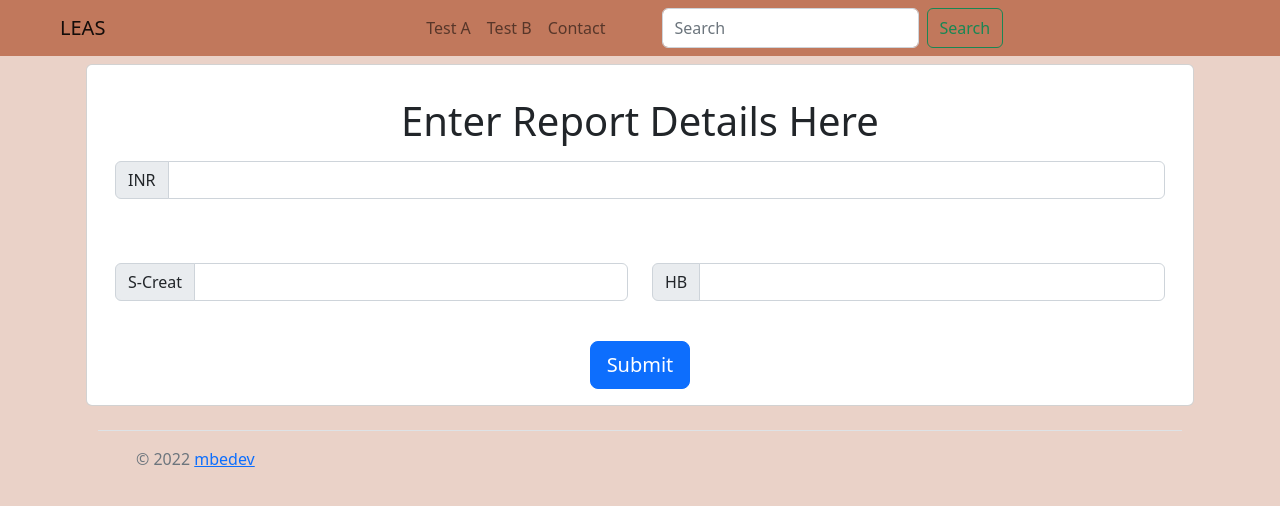
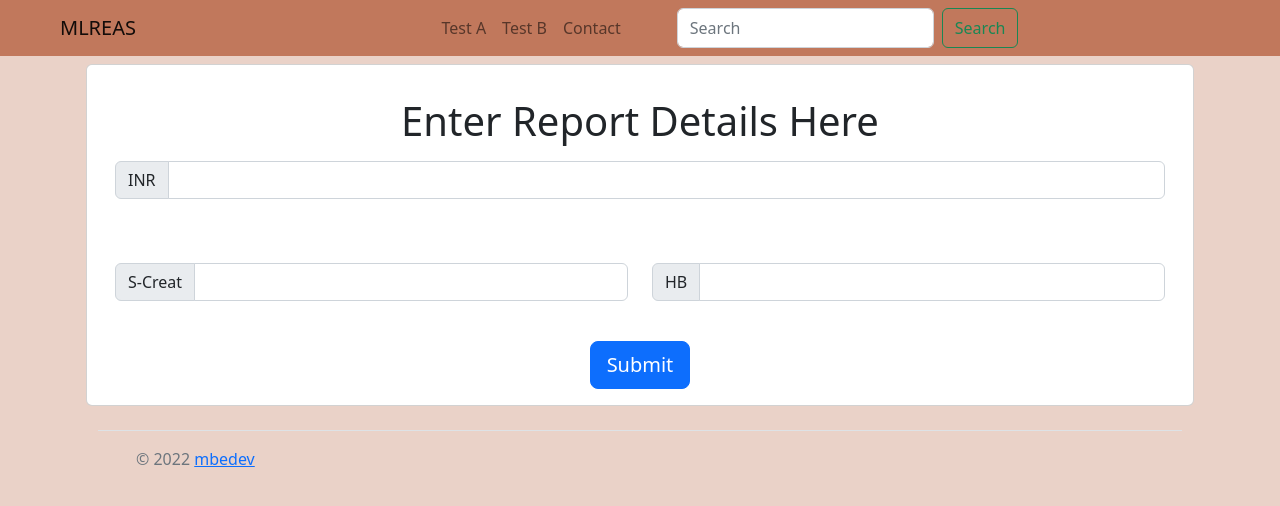
Before and after one commit to MBEDOBE/LEAS, a plain HTML site: page testb.html in a window 1280 px wide. Drawn offline with nearby package versions, Linux system fonts and the light colour scheme.

Commit message:
Update testb.html

```diff
--- a/testb.html
+++ b/testb.html
@@ -3,7 +3,7 @@
   <head>
     <meta charset="utf-8" />
     <meta name="viewport" content="width=device-width, initial-scale=1" />
-    <title>LEAS</title>
+    <title>MLREAS</title>
     <link
       href="https://cdn.jsdelivr.net/npm/bootstrap@5.2.2/dist/css/bootstrap.min.css"
       rel="stylesheet"
@@ -17,7 +17,7 @@
     <header class="fixed-top">
       <nav class="navbar navbar-expand-lg" style="background-color: #c1785c">
         <div class="container-fluid">
-          <a class="navbar-brand mx-5" href="#">LEAS</a>
+          <a class="navbar-brand mx-5" href="#">MLREAS</a>
           <button
             class="navbar-toggler"
             type="button"
```
